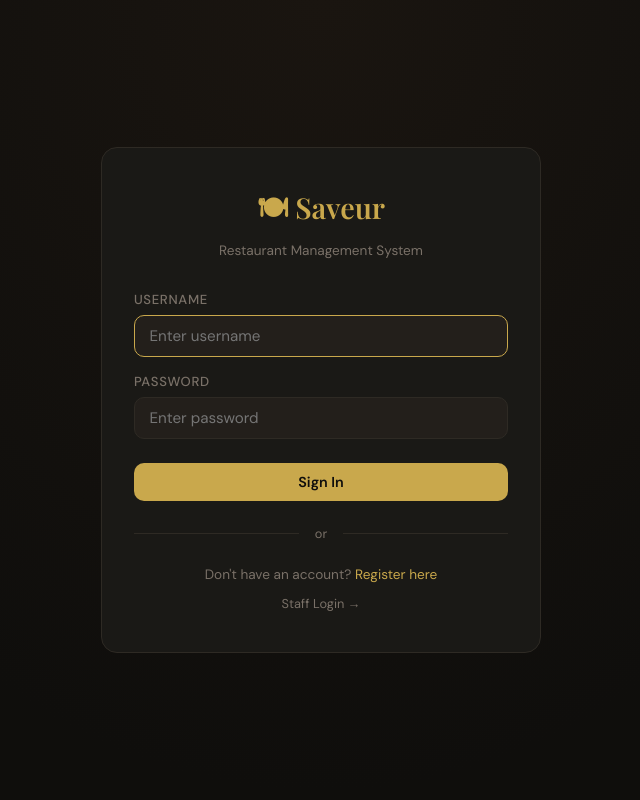
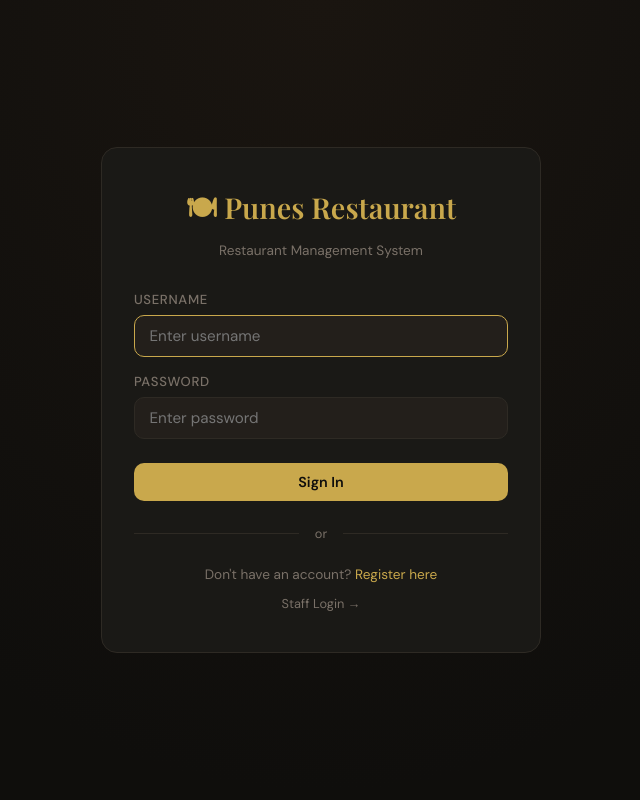
Before and after one commit to MayurSaitwal/Autonomous-Restaurant-Management-System, a Flask app: page /login in a window 1280 px wide. Shown: the whole page, without its empty margins (319-959 px from the left). Run offline with Flask 3, Linux system fonts and the light colour scheme.

Commit message:
New change

```diff
--- a/app.py
+++ b/app.py
@@ -280,4 +280,4 @@ def staff_add_menu_item():
     return jsonify({'success': True, 'item_id': item_id})
 
 if __name__ == '__main__':
-    app.run(host='0.0.0.0', port=5000, debug=True)
+    app.run(host='0.0.0.0', port=5000, debug=False)
--- a/templates/login.html
+++ b/templates/login.html
@@ -9,7 +9,7 @@
 <div class="auth-wrapper">
   <div class="auth-card">
     <div class="auth-logo">
-      <h1>🍽 Saveur</h1>
+      <h1>🍽 Punes Restaurant</h1>
       <p>Restaurant Management System</p>
     </div>
 
```
